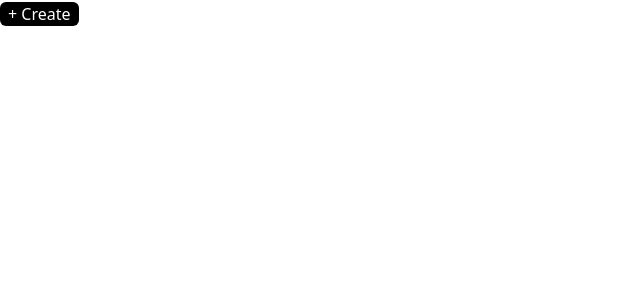
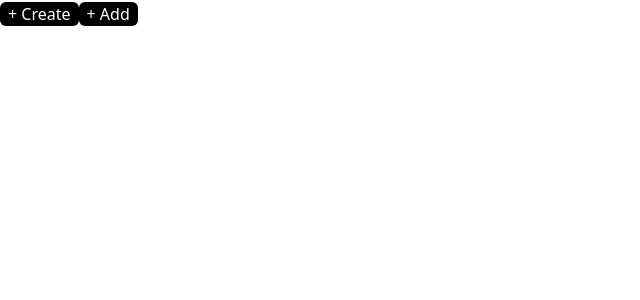
Before and after one commit to xxiuminn/job-application-tracker, a React (Vite) app in the folder frontend/: page / in a window 1280 px wide. Shown: the top 300 px of the page, without its empty margins (0-640 px from the left). Built offline with nearby package versions, Linux system fonts and the light colour scheme.

Commit message:
add list modal

```diff
--- a/frontend/src/components/AddJobModal.tsx
+++ b/frontend/src/components/AddJobModal.tsx
@@ -1,10 +1,10 @@
 import { useState } from "react";
 
-type createListProps = {
-  handleCreateList: () => void;
+type createJobProps = {
+  handleCreateJob: () => void;
 };
 
-const AddJobModal = ({ handleCreateList }: createListProps) => {
+const AddJobModal = ({ handleCreateJob }: createJobProps) => {
   const [company, setCompany] = useState<string>("");
   const [title, setTitle] = useState<string>("");
   const [description, setDescription] = useState<string>("");
@@ -13,12 +13,12 @@ const AddJobModal = ({ handleCreateList }: createListProps) => {
     event: React.MouseEvent<HTMLButtonElement, MouseEvent>
   ) => {
     event.preventDefault();
-    handleCreateList();
+    handleCreateJob();
   };
 
   const handleSubmitList = (event: React.FormEvent<HTMLFormElement>) => {
     event.preventDefault();
-    handleCreateList();
+    handleCreateJob();
   };
 
   const handleInputChange = (item: string, value: string) => {
@@ -56,6 +56,7 @@ const AddJobModal = ({ handleCreateList }: createListProps) => {
                         {item}
                       </label>
                       <input
+                        required
                         id={item}
                         key={`${item}-input`}
                         className="outline outline-1 outline-gray-400 px-2"
--- /dev/null
+++ b/frontend/src/components/AddListModal.tsx
@@ -0,0 +1,14 @@
+type createListProps = {
+  handleCreateList: () => void;
+};
+
+const AddListModal = ({ handleCreateList }: createListProps) => {
+  return (
+    <>
+      <div className="bg-slate-400">hi</div>
+      <button onClick={handleCreateList}></button>
+    </>
+  );
+};
+
+export default AddListModal;
--- a/frontend/src/components/Board.tsx
+++ b/frontend/src/components/Board.tsx
@@ -1,23 +1,36 @@
 import { useState } from "react";
 import AddJobModal from "./AddJobModal";
+import AddListModal from "./AddListModal";
 
 const Board = () => {
   // const [list, setList] = useState<string[]>([]);
   const [jobModal, setJobModal] = useState(false);
+  const [listModal, setListModal] = useState(false);
+
+  const handleCreateJob = () => {
+    setJobModal(!jobModal);
+  };
 
   const handleCreateList = () => {
-    setJobModal(!jobModal);
+    setListModal(!listModal);
   };
 
   return (
     <div>
       <button
         className="bg-black px-2 rounded-md text-white align-middle text-center"
-        onClick={handleCreateList}
+        onClick={handleCreateJob}
       >
         + Create
       </button>
-      {jobModal && <AddJobModal handleCreateList={handleCreateList} />}
+      <button
+        className="bg-black px-2 rounded-md text-white align-middle text-center"
+        onClick={handleCreateList}
+      >
+        + Add
+      </button>
+      {jobModal && <AddJobModal handleCreateJob={handleCreateJob} />}
+      {listModal && <AddListModal handleCreateList={handleCreateList} />}
     </div>
   );
 };
```
